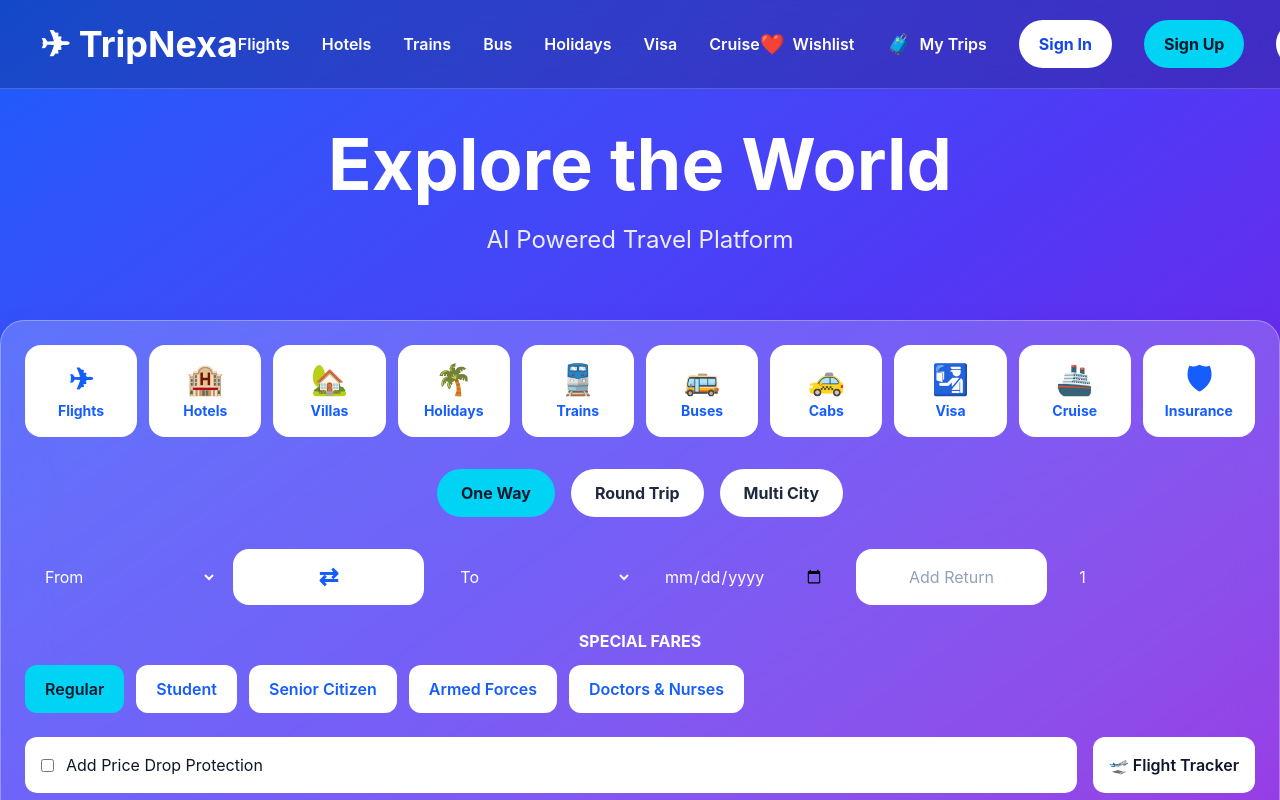
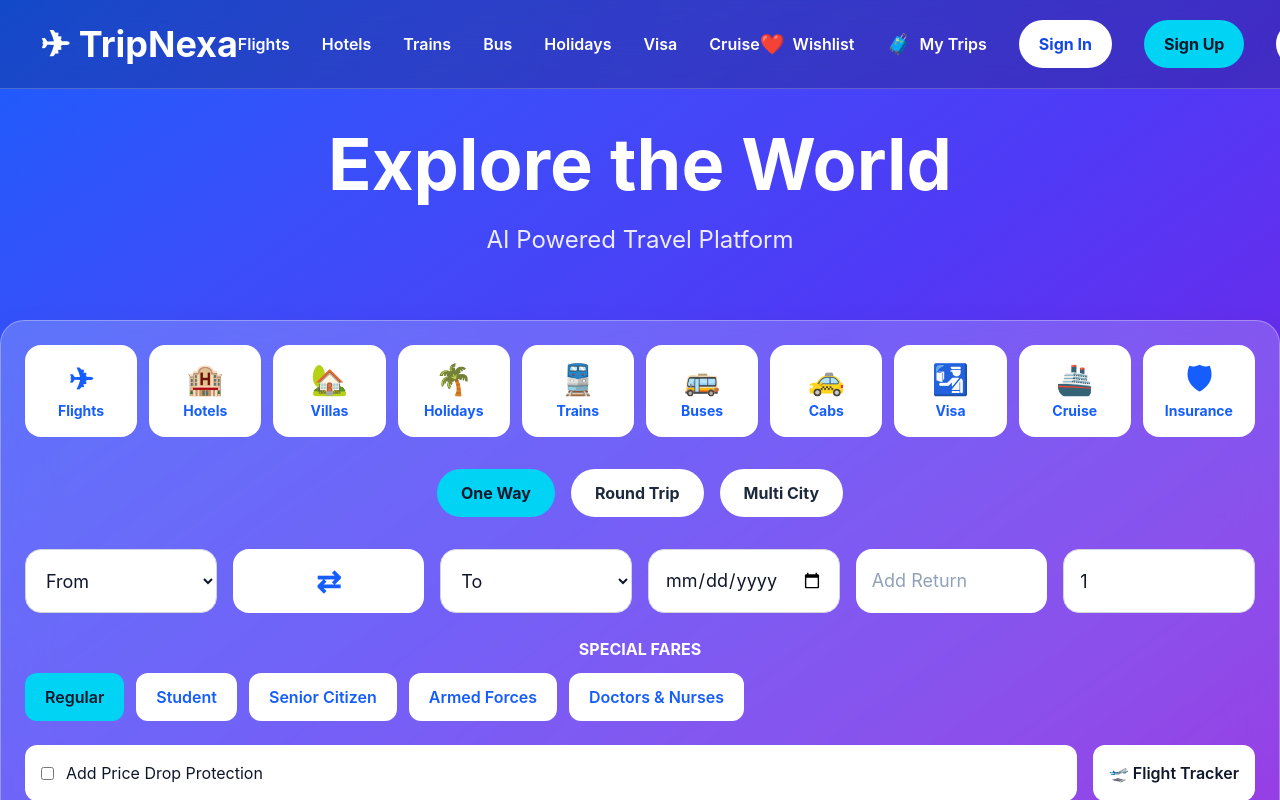
Before and after one commit to aryan20065-cloud/TripNexa, a React (Vite) app in the folder client/: page / in a window 1280 px wide. Shown: the top 800 px of the page. Built offline with nearby package versions, Linux system fonts and the light colour scheme.

Commit message:
Fixed homepage flight search validation and dropdown UI

```diff
--- a/client/src/components/search/SearchBox.jsx
+++ b/client/src/components/search/SearchBox.jsx
@@ -13,6 +13,9 @@
   const [travellers, setTravellers] = useState(1);
   const [fare, setFare] = useState("Regular");
 
+  const inputClass =
+    "w-full h-16 px-4 text-lg bg-white text-slate-900 border border-gray-300 rounded-2xl outline-none focus:ring-2 focus:ring-cyan-400";
+
   const services = [
     { icon: "✈", label: "Flights", path: "/flights" },
     { icon: "🏨", label: "Hotels", path: "/hotels" },
@@ -26,7 +29,13 @@
     { icon: "🛡", label: "Insurance", path: "/insurance" },
   ];
 
-  const fares = ["Regular", "Student", "Senior Citizen", "Armed Forces", "Doctors & Nurses"];
+  const fares = [
+    "Regular",
+    "Student",
+    "Senior Citizen",
+    "Armed Forces",
+    "Doctors & Nurses",
+  ];
 
   const swapCities = () => {
     setFrom(to);
@@ -34,6 +43,26 @@
   };
 
   const handleSearch = () => {
+    if (!from || !to) {
+      alert("Please select From and To locations.");
+      return;
+    }
+
+    if (from === to) {
+      alert("From and To locations cannot be the same.");
+      return;
+    }
+
+    if (!departure) {
+      alert("Please select a departure date.");
+      return;
+    }
+
+    if (tripType === "roundtrip" && !returnDate) {
+      alert("Please select a return date.");
+      return;
+    }
+
     const params = new URLSearchParams({
       searched: "true",
       tripType,
@@ -41,7 +70,7 @@
       to,
       departure,
       returnDate,
-      travellers,
+      travellers: String(travellers),
       fare,
     });
 
@@ -71,9 +100,12 @@
         ].map(([value, label]) => (
           <button
             key={value}
+            type="button"
             onClick={() => setTripType(value)}
-            className={`px-6 py-3 rounded-full font-bold ${
-              tripType === value ? "bg-cyan-400 text-slate-900" : "bg-white text-slate-800"
+            className={`px-6 py-3 rounded-full font-bold transition ${
+              tripType === value
+                ? "bg-cyan-400 text-slate-900"
+                : "bg-white text-slate-800"
             }`}
           >
             {label}
@@ -82,54 +114,103 @@
       </div>
 
       <div className="grid md:grid-cols-6 gap-4">
-        <select value={from} onChange={(e) => setFrom(e.target.value)} className="p-4 rounded-2xl outline-none">
+        <select
+          value={from}
+          onChange={(e) => setFrom(e.target.value)}
+          className={inputClass}
+        >
           <option value="">From</option>
-          {cities.map((city) => <option key={city}>{city}</option>)}
+          {cities.map((city) => (
+            <option key={city} value={city}>
+              {city}
+            </option>
+          ))}
         </select>
 
-        <button onClick={swapCities} className="bg-white rounded-2xl font-bold text-blue-600 text-2xl">
+        <button
+          type="button"
+          onClick={swapCities}
+          className="h-16 bg-white rounded-2xl font-bold text-blue-600 text-3xl hover:bg-cyan-300 transition"
+        >
           ⇄
         </button>
 
-        <select value={to} onChange={(e) => setTo(e.target.value)} className="p-4 rounded-2xl outline-none">
+        <select
+          value={to}
+          onChange={(e) => setTo(e.target.value)}
+          className={inputClass}
+        >
           <option value="">To</option>
-          {cities.map((city) => <option key={city}>{city}</option>)}
+          {cities.map((city) => (
+            <option key={city} value={city}>
+              {city}
+            </option>
+          ))}
         </select>
 
-        <input value={departure} onChange={(e) => setDeparture(e.target.value)} className="p-4 rounded-2xl outline-none" type="date" />
+        <input
+          value={departure}
+          onChange={(e) => setDeparture(e.target.value)}
+          className={inputClass}
+          type="date"
+        />
 
         {tripType === "roundtrip" ? (
-          <input value={returnDate} onChange={(e) => setReturnDate(e.target.value)} className="p-4 rounded-2xl outline-none" type="date" />
+          <input
+            value={returnDate}
+            onChange={(e) => setReturnDate(e.target.value)}
+            className={inputClass}
+            type="date"
+          />
         ) : (
-          <div className="p-4 rounded-2xl bg-white text-slate-400">Add Return</div>
+          <div className="h-16 px-4 flex items-center rounded-2xl bg-white text-slate-400 text-lg">
+            Add Return
+          </div>
         )}
 
-        <input value={travellers} onChange={(e) => setTravellers(e.target.value)} className="p-4 rounded-2xl outline-none" type="number" min="1" placeholder="Travellers" />
+        <input
+          value={travellers}
+          onChange={(e) => setTravellers(e.target.value)}
+          className={inputClass}
+          type="number"
+          min="1"
+          placeholder="Travellers"
+        />
       </div>
 
       {tripType === "multicity" && (
-        <div className="mt-4 grid md:grid-cols-2 gap-4">
-          <select className="p-4 rounded-2xl outline-none">
+        <div className="mt-4 grid md:grid-cols-3 gap-4">
+          <select className={inputClass}>
             <option>Second From City</option>
-            {cities.map((city) => <option key={city}>{city}</option>)}
+            {cities.map((city) => (
+              <option key={city}>{city}</option>
+            ))}
           </select>
 
-          <select className="p-4 rounded-2xl outline-none">
+          <select className={inputClass}>
             <option>Second To City</option>
-            {cities.map((city) => <option key={city}>{city}</option>)}
+            {cities.map((city) => (
+              <option key={city}>{city}</option>
+            ))}
           </select>
+
+          <input className={inputClass} type="date" />
         </div>
       )}
 
       <div className="mt-6">
         <h3 className="text-white font-bold mb-3">SPECIAL FARES</h3>
+
         <div className="flex flex-wrap gap-3">
           {fares.map((item) => (
             <button
               key={item}
+              type="button"
               onClick={() => setFare(item)}
-              className={`px-5 py-3 rounded-xl font-semibold ${
-                fare === item ? "bg-cyan-400 text-slate-900" : "bg-white text-blue-600"
+              className={`px-5 py-3 rounded-xl font-semibold transition ${
+                fare === item
+                  ? "bg-cyan-400 text-slate-900"
+                  : "bg-white text-blue-600"
               }`}
             >
               {item}
@@ -144,13 +225,17 @@
           Add Price Drop Protection
         </label>
 
-        <Link to="/flight-tracker" className="bg-white text-slate-900 p-4 rounded-xl font-semibold hover:bg-cyan-300">
+        <Link
+          to="/flight-tracker"
+          className="bg-white text-slate-900 p-4 rounded-xl font-semibold hover:bg-cyan-300"
+        >
           🛫 Flight Tracker
         </Link>
       </div>
 
       <div className="text-center mt-8">
         <button
+          type="button"
           onClick={handleSearch}
           className="inline-block bg-cyan-400 text-slate-900 px-20 py-4 rounded-full text-2xl font-bold hover:scale-105 transition"
         >
```
